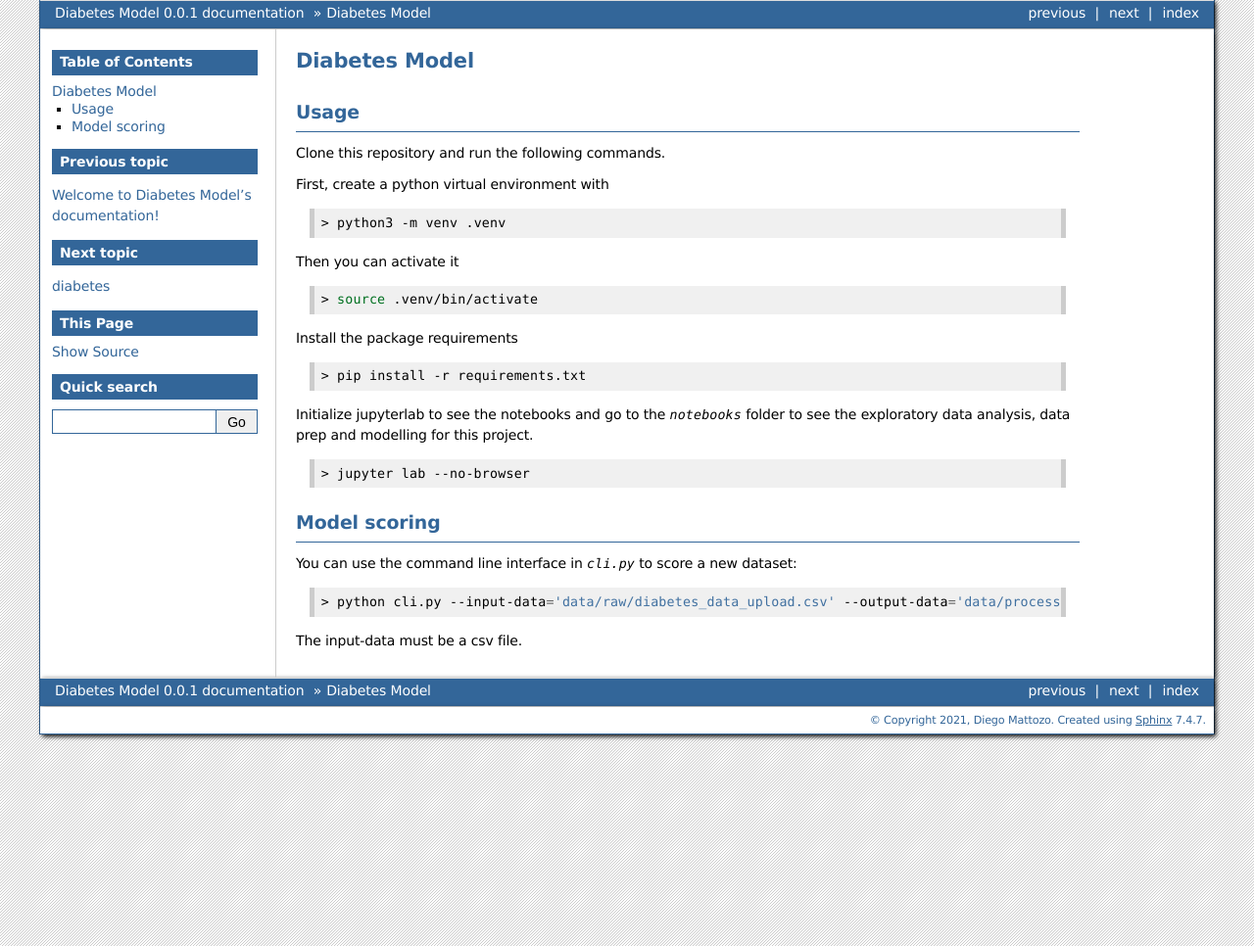
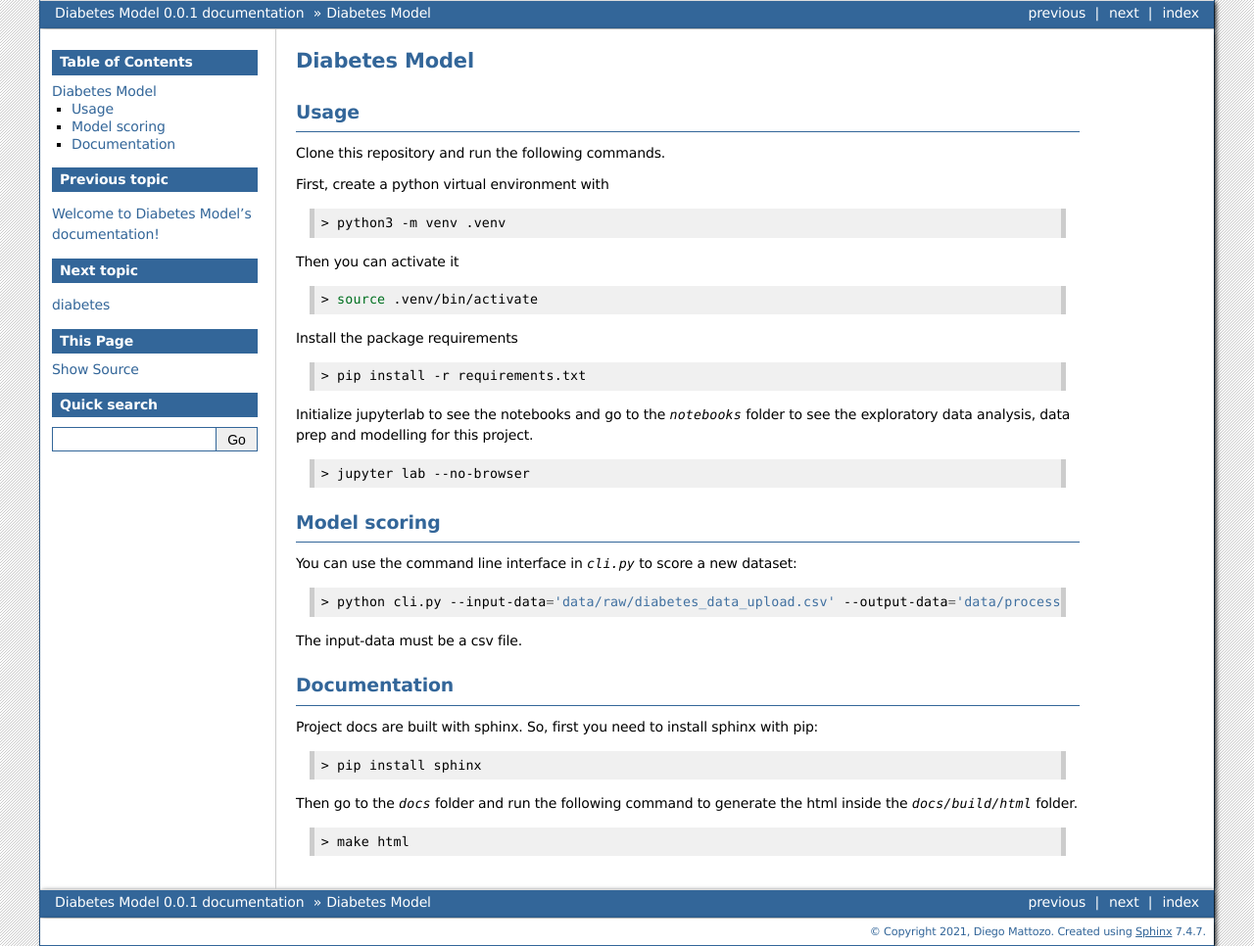
Before and after one commit to diegomattozo/diabetes-case, a Sphinx documentation site: the page built from docs/source/README.rst, in a window 1280 px wide. Shown: the whole page at 98% size. Built offline with Sphinx 7.4.7, drawn with Linux system fonts in a browser that asks for light colours.

Commit message:
feat: add how to generate the docs to readme

```diff
--- a/docs/source/README.rst
+++ b/docs/source/README.rst
@@ -41,3 +41,18 @@ You can use the command line interface in `cli.py` to score a new dataset:
    > python cli.py --input-data='data/raw/diabetes_data_upload.csv' --output-data='data/processed/diabetes_data_scored.csv'
 
 The input-data must be a csv file.
+
+Documentation
+----------------
+
+Project docs are built with sphinx. So, first you need to install sphinx with pip:
+
+.. code-block:: bash
+
+   > pip install sphinx
+
+Then go to the `docs` folder and run the following command to generate the html inside the `docs/build/html` folder.
+
+.. code-block:: bash
+
+   > make html
--- a/docs/source/conf.py
+++ b/docs/source/conf.py
@@ -33,7 +33,7 @@ release = "0.0.1"
 # Add any Sphinx extension module names here, as strings. They can be
 # extensions coming with Sphinx (named 'sphinx.ext.*') or your custom
 # ones.
-extensions = ["sphinx.ext.napoleon", "sphinx.ext.autosummary", "myst_parser"]
+extensions = ["sphinx.ext.napoleon", "sphinx.ext.autosummary"]
 napoleon_google_docstring = False
 # Add any paths that contain templates here, relative to this directory.
 templates_path = ["_templates"]
```
Also changed, not shown: README.rst (+15 -0 lines).
